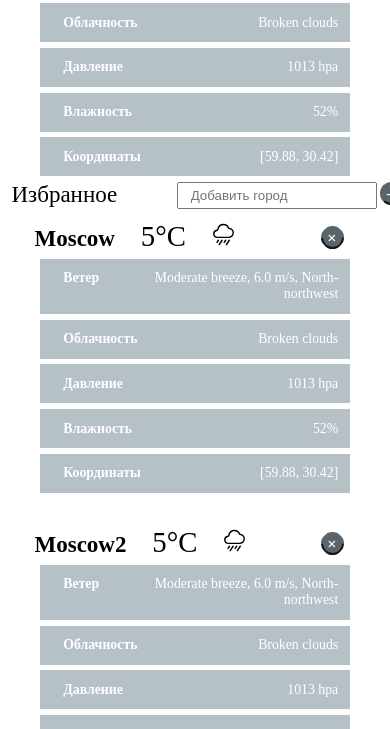
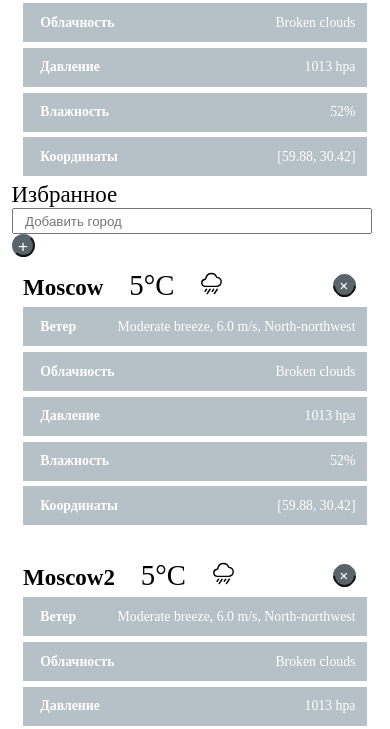
Before and after one commit to ImpurestPath/webprogramming, a plain HTML site: page index.html in a window 390 px wide. Shown: the part 215-944 px from the top of the page. Drawn offline with Linux system fonts and the light colour scheme.

Commit message:
Fixing computer mode and fixing headers

```diff
--- a/index.html
+++ b/index.html
@@ -18,7 +18,7 @@
         </div>
         <div class="hereWeather">
             <div>
-                <h3>Saint-Petersburg</h2>
+                <h2>Saint-Petersburg</h2>
                     <img src="rainy-outline.svg">
                     <span class="temperature">8&#176C</span>
             </div>
@@ -39,7 +39,7 @@
         </div>
         <ul class="favorites">
             <li class="city">
-                <h4>Moscow</h4>
+                <h3>Moscow</h3>
                 <span>5&#176C</span>
                 <img src="rainy-outline.svg">
                 <button>+</button>
@@ -53,7 +53,7 @@
             </li>
             <li class="city">
 
-                <h4>Moscow2</h4>
+                <h3>Moscow2</h3>
                 <span>5&#176C</span>
                 <img src="rainy-outline.svg">
                 <button>+</button>
@@ -67,7 +67,7 @@
             </li>
             <li class="city">
 
-                <h4>Moscow2</h4>
+                <h3>Moscow2</h3>
                 <span>5&#176C</span>
                 <img src="rainy-outline.svg">
                 <button>+</button>
@@ -81,7 +81,7 @@
             </li>
             <li class="city">
 
-                <h4>Moscow2</h4>
+                <h3>Moscow2</h3>
                 <span>5&#176C</span>
                 <img src="rainy-outline.svg">
                 <button>+</button>
@@ -95,7 +95,7 @@
             </li>
             <li class="city">
 
-                <h4>Moscow2</h4>
+                <h3>Moscow2</h3>
                 <span>5&#176C</span>
                 <img src="rainy-outline.svg">
                 <button>+</button>
--- a/styles.css
+++ b/styles.css
@@ -5,7 +5,7 @@
     outline: none;
 }
  html {
-    font-size: 22px;
+    font-size: 16px;
     width: 100%;
     padding-left: 0rem;
     padding-right: 0rem;
@@ -39,7 +39,7 @@ header > div {
 .hereWeather > div {
     width: 35rem;
 }
-.hereWeather h3 {
+.hereWeather h2 {
     padding-left: 0rem;
     font-size: 3rem;
 }
@@ -59,6 +59,9 @@ header > div {
 .weatherList {
     width: 35rem;
     font-size: 1.2rem;
+    padding-left: 0rem;
+    padding-right: 0rem;
+
 }
 .weatherList li {
     list-style-type: none;
@@ -66,6 +69,9 @@ header > div {
     color: #ffffff;
     background-color: #b6c0c7;
     padding: 1rem;
+    padding-left: 0.5rem;
+    margin-left: 0rem;
+    margin-right: 0rem;
     vertical-align: center;
     text-align: right;
     font-size: inherit;
@@ -85,6 +91,7 @@ header > div {
     flex-wrap: wrap;
     justify-content: space-between;
     padding-right: 2rem;
+    padding-left: 0rem;
 }
 .favoritesHeader input {
     width: 15rem;
@@ -113,6 +120,8 @@ header > div {
 
 .city {
     padding-top: 1rem;
+    padding-left: 0rem;
+    padding-right: 0rem;
     list-style-type: none;
     width: 35rem;
 }
@@ -121,10 +130,13 @@ header > div {
     padding-right: 1rem;
     vertical-align: center;
     text-align: center;
+
+
 }
-.city h4 {
+.city h3 {
+    font-size: 2rem;
+    /* padding-left: 2rem; */
     padding-left: 0rem;
-    font-size: 2rem;
 }
 .city button {
     padding: 0;
@@ -163,10 +175,10 @@ header > div {
 }
 
 
-@media only screen and (max-width: 1700px) {
-    /* html {
+@media only screen and (max-width: 812px) {
+    html {
         font-size: 12px;
-    } */
+    }
 
     header {
         margin:0px auto;
@@ -181,16 +193,30 @@ header > div {
         display: flex;
         justify-content: space-around;
     }
-    .favoritesHeader {
+    /* .favoritesHeader {
         display: flex;
         flex-wrap: wrap;
         margin:0px auto;
         width: 35rem;
         padding: 0rem;
+    } */
+    .favoritesHeader {
+        display: flex;
+        /* flex-wrap: wrap; */
+        justify-content: space-around;
+        padding-right: 0rem;
     }
-    .favoritesHeader > h2{
+    .favoritesHeader > * {
+        width: 35rem;
+        padding: 0rem;
+    }
+    .favoritesHeader input {
+        width: 29rem;
+        margin-right: 0.5rem;
+    }
+    /* .favoritesHeader > h2{
         padding-left: 0rem;
-    }
+    } */
 
     .hereWeather {
         display: flex;
@@ -214,7 +240,7 @@ header > div {
     }
   }
 
-  @media only screen and (max-width: 900px) {
+  @media only screen and (max-width: 640px) {
     html {
         font-size: 11.5px;
     }
```
